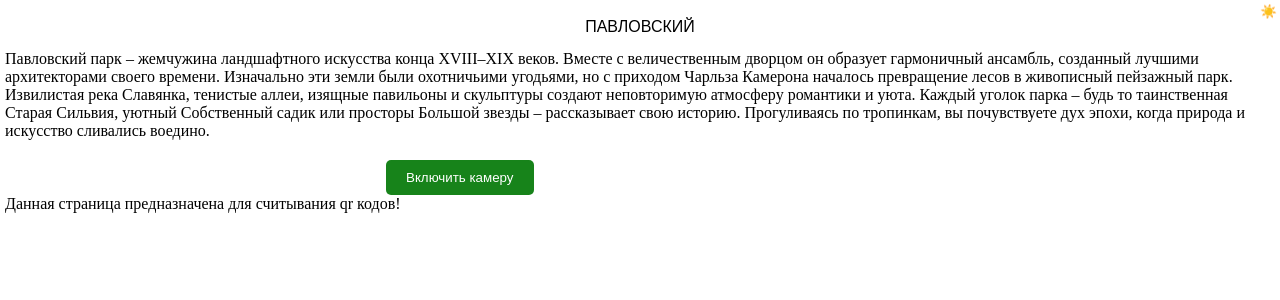
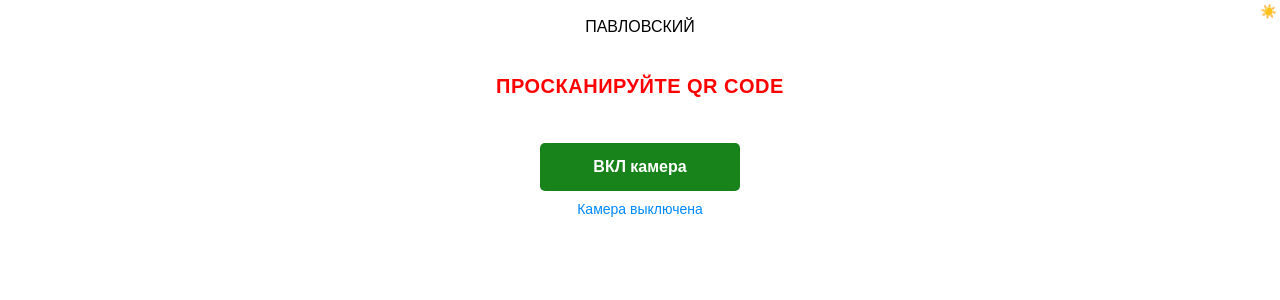
Before and after one commit to Abysssssssss/DigitalTrails, a Vue app in the folder digitalTrails/: page / in a window 1280 px wide. Shown: the top 300 px of the page. Built offline with nearby package versions, Linux system fonts and the light colour scheme.

Commit message:
Изменения для Qr страници

```diff
--- a/digitalTrails/src/App.vue
+++ b/digitalTrails/src/App.vue
@@ -13,9 +13,9 @@ import PanelMenu from './components/PanelMenu.vue'
 	</header>
 
 	<main>
-		<HistoryPart />
+		<!-- <HistoryPart /> -->
 		<QrDecoder />
-		<MainPart />
+		<!-- <MainPart /> -->
 	</main>
 
 	<footer></footer>
--- a/digitalTrails/src/assets/qrcodescaner.css
+++ b/digitalTrails/src/assets/qrcodescaner.css
@@ -1,13 +1,15 @@
+/* qrcodescaner.css */
 .qr-scanner {
     max-width: 600px;
     margin: 0 auto;
     text-align: center;
+    font-family: Arial, sans-serif;
 }
 
 .scan-overlay {
     position: absolute;
     width: 80%;
-	height: 200px;
+    height: 400px;
     border: 3px solid #4caf50;
     top: 50%;
     left: 50%;
@@ -20,26 +22,35 @@
     margin: 20px 0;
 }
 
-.duration-button {
-	padding: 10px 20px;
-	position: relative;
-	left: 30%;
+.camera-button {
+    padding: 15px 30px;
     background: #17831a;
     color: white;
     border: none;
     border-radius: 5px;
     cursor: pointer;
     margin-top: 20px;
+    font-size: 16px;
+    font-weight: bold;
+    width: 200px;
 }
 
-.duration-button.active {
-	padding: 10px 20px;
-	position: relative;
-	left: 30%;
+.camera-button.active {
     background: rgb(165, 0, 0);
-	color: white;
-	border: none;
-	border-radius: 5px;
-	cursor: pointer;
-	margin-top: 20px;
 }
+
+.instruction {
+    margin: 25px 0;
+    font-size: 20px;
+    font-weight: 600;
+    color: #ff0000;
+    letter-spacing: 0.5px;
+    text-align: center;
+    text-transform: uppercase;
+}
+
+.camera-status {
+    margin-top: 10px;
+    font-size: 14px;
+    color: #0088ff;
+}
--- a/digitalTrails/src/components/QrDecoder.vue
+++ b/digitalTrails/src/components/QrDecoder.vue
@@ -1,5 +1,8 @@
+<!-- QrDecoder.vue -->
 <template>
-	<div class="qrDecoder_cameraBlock">
+    <div class="qr-scanner">
+        <div class="instruction">Просканируйте QR code</div>
+
         <qrcode-stream
             @detect="onDetect"
             :paused="paused"
@@ -15,12 +18,19 @@
         </div>
 
         <button
-			class="duration-button"
+            class="camera-button"
             :class="{ active: cameraActive }"
             @click="toggleCamera"
         >
-			{{ cameraActive ? 'Выключить камеру' : 'Включить камеру' }}
+            {{ cameraActive ? 'ВЫКЛ камера' : 'ВКЛ камера' }}
         </button>
+
+        <div v-if="cameraActive" class="camera-status">
+            Камера включена
+        </div>
+        <div v-else class="camera-status">
+            Камера выключена
+        </div>
 
         <div v-if="result" class="result">
             Найден код: {{ result }}
@@ -40,7 +50,7 @@ export default {
             paused: false,
             result: null,
             error: null,
-			mediaStream: null, // Храним ссылку на поток камеры
+            mediaStream: null,
         }
     },
     methods: {
@@ -54,12 +64,10 @@ export default {
 
         async startCamera() {
             try {
-				// Останавливаем предыдущий поток, если есть
                 if (this.mediaStream) {
                     this.stopCamera()
                 }
 
-				// Запрашиваем доступ к камере
                 this.mediaStream = await navigator.mediaDevices.getUserMedia({
                     video: {
                         facingMode: 'environment',
@@ -78,7 +86,6 @@ export default {
 
         async stopCamera() {
             if (this.mediaStream) {
-				// Останавливаем все треки
                 this.mediaStream.getTracks().forEach(track => track.stop())
                 this.mediaStream = null
             }
@@ -116,7 +123,6 @@ export default {
     },
 
     beforeUnmount() {
-		// Очищаем ресурсы при уничтожении компонента
         this.stopCamera()
     },
 }
```
Lines whose indentation alone changed are shown as unchanged.
